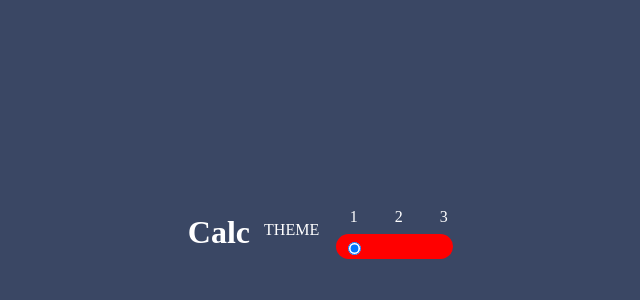
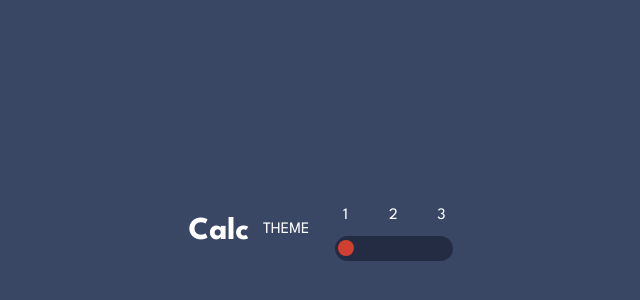
Before and after one commit to queseri/calculator, a React (Create React App) app: page / in a window 1280 px wide. Shown: the part 168-468 px from the top of the page, without its empty margins (312-952 px from the left). Built offline with nearby package versions, Linux system fonts and the light colour scheme.

Commit message:
styling custom radio buttons

```diff
--- a/public/index.html
+++ b/public/index.html
@@ -1,14 +1,12 @@
 <!DOCTYPE html>
 <html lang="en">
+
 <head>
   <meta charset="utf-8" />
   <link rel="icon" href="%PUBLIC_URL%/favicon.ico" />
   <meta name="viewport" content="width=device-width, initial-scale=1" />
   <meta name="theme-color" content="#000000" />
-    <meta
-      name="description"
-      content="Web site created using create-react-app"
-    />
+  <meta name="description" content="Web site created using create-react-app" />
   <link rel="apple-touch-icon" href="%PUBLIC_URL%/logo192.png" />
   <!--
       manifest.json provides metadata used when your web app is installed on a
@@ -24,8 +22,13 @@
       work correctly both with client-side routing and a non-root public URL.
       Learn how to configure a non-root public URL by running `npm run build`.
     -->
+  <link rel="preconnect" href="https://fonts.googleapis.com">
+  <link rel="preconnect" href="https://fonts.gstatic.com" crossorigin>
+  <link href="https://fonts.googleapis.com/css2?family=League+Spartan:wght@300;400;500;600;700;800;900&display=swap"
+    rel="stylesheet">
   <title>React App</title>
 </head>
+
 <body>
   <noscript>You need to enable JavaScript to run this app.</noscript>
   <div id="root"></div>
@@ -40,4 +43,5 @@
       To create a production bundle, use `npm run build` or `yarn build`.
     -->
 </body>
+
 </html>
--- a/src/App.tsx
+++ b/src/App.tsx
@@ -1,10 +1,16 @@
-import React from 'react';
+import React, { useContext } from 'react';
 import Header from './header/Header';
+import { DataContext } from './context/Context';
 import './App.css';
 
 function App() {
+  const { selectTheme } = useContext(DataContext)
   return (
-    <div className="wrapper">
+    <div className={` wrapper  ${selectTheme === 'two' ?
+      'secondary-colors' :
+      selectTheme === 'three' ?
+        'tertiary-colors' :
+        'main-colors'} `}>
       <div className="App">
         <Header />
       </div>
--- a/src/header/Header.tsx
+++ b/src/header/Header.tsx
@@ -2,7 +2,7 @@ import React, { useContext } from 'react'
 import { DataContext } from '../context/Context'
 
 const Header = () => {
-   const { selectTheme, setSelectTheme } = useContext(DataContext)
+  const { selectTheme, setSelectTheme } = useContext(DataContext)
   console.log(selectTheme)
 
   const onChange = (e: React.ChangeEvent<HTMLInputElement>) => {
@@ -11,7 +11,7 @@ const Header = () => {
     }
   }
   return (
-    <header className={`header ${selectTheme === 'two' ? 'secondary-colors' : selectTheme === 'three' ? 'tertiary-colors' : 'main-colors'} `}>
+    <header className={`header`}>
       <h1>Calc</h1>
       <fieldset className="theme-control" >
         <legend className="theme-header">theme</legend>
--- a/src/index.css
+++ b/src/index.css
@@ -91,6 +91,7 @@ select {
   --main-reset-bg-color: hsla(225, 21%, 49%, 1);
   --main-btn-tx-color: hsla(221, 14%, 31%, 1);
   --main-btn-bg-color: hsla(31, 24%, 89%, 1);
+  --main-radio-bg-color: hsla(223, 31%, 20%, 1);
 
   --secondary-bg-color: hsla(0, 0%, 90%, 1);
   --secondary-tx-color: hsla(60, 10%, 19%, 1);
@@ -109,6 +110,7 @@ select {
 }
 
 body {
+  font-family: 'League Spartan', sans-serif;
   background-color: var(--main-bg-color);
   color: var(--main-tx-color);
 }
@@ -123,9 +125,16 @@ body {
   color: var(--secondary-tx-color);
 }
 
+.secondary-colors input[type="radio"] {
+  background-color: var(--secondary-eq-bg-color);
+}
+
 .tertiary-colors {
   background-color: var(--tertiary-bg-color);
   color: var(--tertiary-tx-color);
+}
+.tertiary-colors input[type="radio"] {
+  background-color: var(--tertiary-eq-bg-color);
 }
 
 .wrapper {
@@ -155,7 +164,7 @@ body {
   content: "";
   width: 55%;
   height: 25px;
-  background: red;
+  background: var(--main-radio-bg-color);
   z-index: -1;
   bottom: 8%;
   left: 39%;
@@ -178,6 +187,11 @@ legend {
 
 input[type="radio"] {
   opacity: 0;
+  appearance: none;
+  width: 1em;
+  height: 1em;
+  background: var(--main-eq-bg-color);
+  border-radius: 50%;
 }
 
 input[type="radio"]:checked {
```
Also changed, not shown: 1 other file (tests, documents, lock files or other folders). Lines whose indentation alone changed are shown as unchanged.
